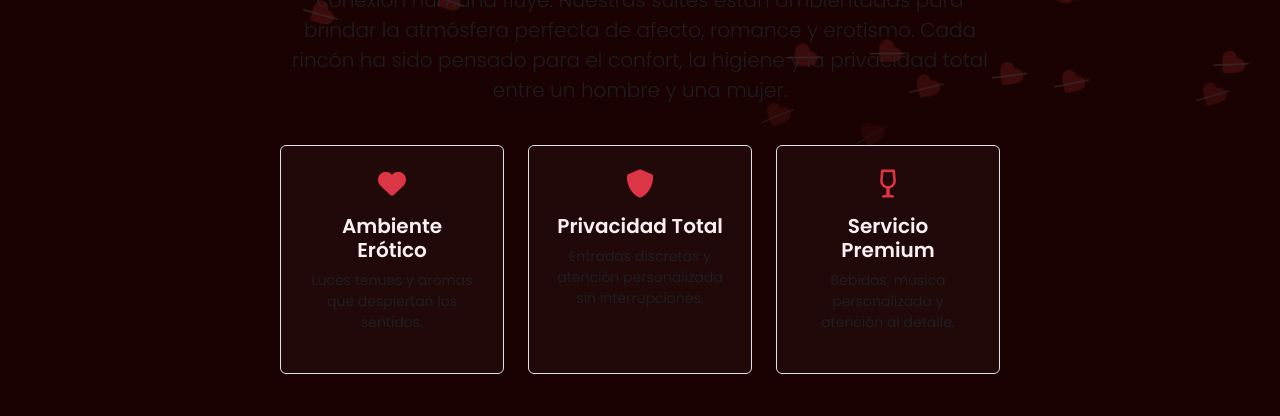
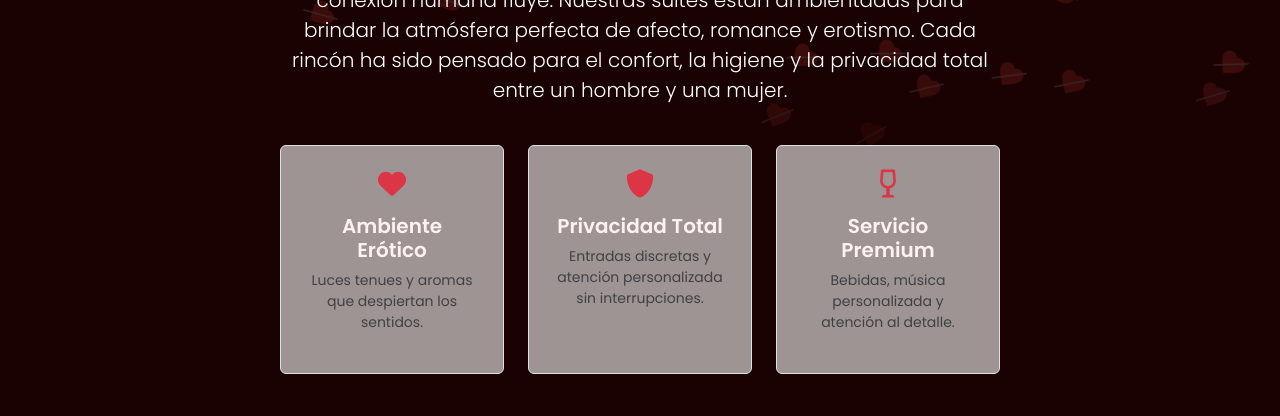
Before and after one commit to AlejandroCampsRodriguez/enamorados, a plain HTML site: page index.html in a window 1280 px wide. Shown: the part 724-1140 px from the top of the page. Drawn offline with nearby package versions, Linux system fonts and the light colour scheme; a web font is replaced by a local one.

Commit message:
update-styles

```diff
--- a/index.css
+++ b/index.css
@@ -61,3 +61,7 @@
         /* Hover overlay for hero image */
         .hero-overlay { opacity: 0; transition: opacity .5s ease; pointer-events: none; }
         .hero-group:hover .hero-overlay { opacity: 1; }
+
+        .font-bienvenido{
+            color: white;
+        }
--- a/index.html
+++ b/index.html
@@ -68,28 +68,28 @@
 
             <div class="mx-auto mt-4" style="max-width:720px;">
                 <h2 class="h2 text-danger fst-italic">El arte de la seducción en un solo lugar</h2>
-                <p class="lead text-muted">
-                    Bienvenidos a <span class="text-red-400 font-semibold">Enamorado</span>, el espacio donde el tiempo se detiene y la conexión humana fluye. Nuestras suites están ambientadas para brindar la atmósfera perfecta de afecto, romance y erotismo. Cada rincón ha sido pensado para el confort, la higiene y la privacidad total entre un hombre y una mujer.
+                <p class="lead text-muted font-bienvenido">
+                    <span class="text-red-400 font-semibold  font-bienvenido">Bienvenidos a Enamorado, el espacio donde el tiempo se detiene y la conexión humana fluye. Nuestras suites están ambientadas para brindar la atmósfera perfecta de afecto, romance y erotismo. Cada rincón ha sido pensado para el confort, la higiene y la privacidad total entre un hombre y una mujer.</span>
                 </p>
 
                 <!-- Servicios rápidos -->
                 <div class="row row-cols-1 row-cols-md-3 g-4 pt-4">
                     <div class="col">
-                        <div class="p-4 rounded border h-100" style="background: rgba(255,255,255,0.03); border-color: rgba(139,0,0,0.3);">
+                        <div class="p-4 rounded border h-100" style="background: hsla(0, 0%, 100%, 0.579); border-color: rgba(255, 255, 255, 0.956);">
                             <i class="fas fa-heart text-danger fs-3 mb-3"></i>
                             <h3 class="fw-bold h5 mb-2">Ambiente Erótico</h3>
                             <p class="small text-muted">Luces tenues y aromas que despiertan los sentidos.</p>
                         </div>
                     </div>
                     <div class="col">
-                        <div class="p-4 rounded border h-100" style="background: rgba(255,255,255,0.03); border-color: rgba(139,0,0,0.3);">
+                        <div class="p-4 rounded border h-100" style="background: hsla(0, 0%, 100%, 0.579); border-color: rgba(139,0,0,0.3);">
                             <i class="fas fa-shield-alt text-danger fs-3 mb-3"></i>
                             <h3 class="fw-bold h5 mb-2">Privacidad Total</h3>
                             <p class="small text-muted">Entradas discretas y atención personalizada sin interrupciones.</p>
                         </div>
                     </div>
                     <div class="col">
-                        <div class="p-4 rounded border h-100" style="background: rgba(255,255,255,0.03); border-color: rgba(139,0,0,0.3);">
+                        <div class="p-4 rounded border h-100" style="background: hsla(0, 0%, 100%, 0.579); border-color: rgba(139,0,0,0.3);">
                             <i class="fas fa-wine-glass-alt text-danger fs-3 mb-3"></i>
                             <h3 class="fw-bold h5 mb-2">Servicio Premium</h3>
                             <p class="small text-muted">Bebidas, música personalizada y atención al detalle.</p>
```
